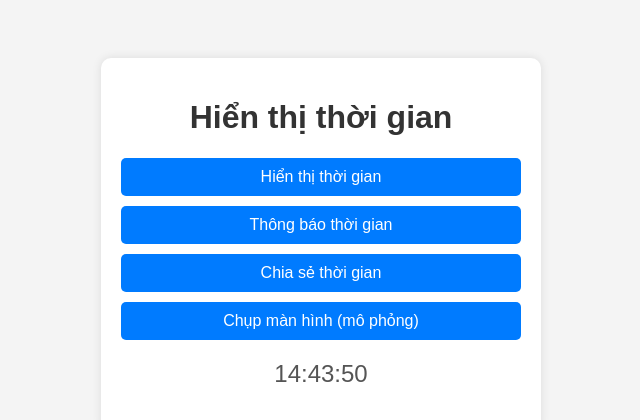
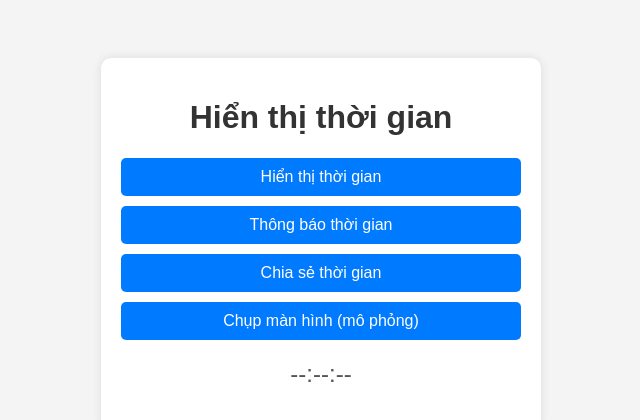
Before and after one commit to trungnguyendangbao/thigiuaky_de4, a website built with Vite: page TimeDisplay/my-app/src/index.html in a window 1280 px wide. Shown: the full height of the page, 319-959 px from the left. Built offline with nearby package versions, Linux system fonts and the light colour scheme.

Commit message:
Update index.html

```diff
--- a/TimeDisplay/my-app/src/index.html
+++ b/TimeDisplay/my-app/src/index.html
@@ -52,7 +52,7 @@
         <button id="notify-time">Thông báo thời gian</button>
         <button id="share-time">Chia sẻ thời gian</button>
         <button id="screenshot">Chụp màn hình (mô phỏng)</button>
-        <p id="time-display">14:43:50</p>
+        <p id="time-display">--:--:--</p>
     </div>
 </body>
 </html>
```
